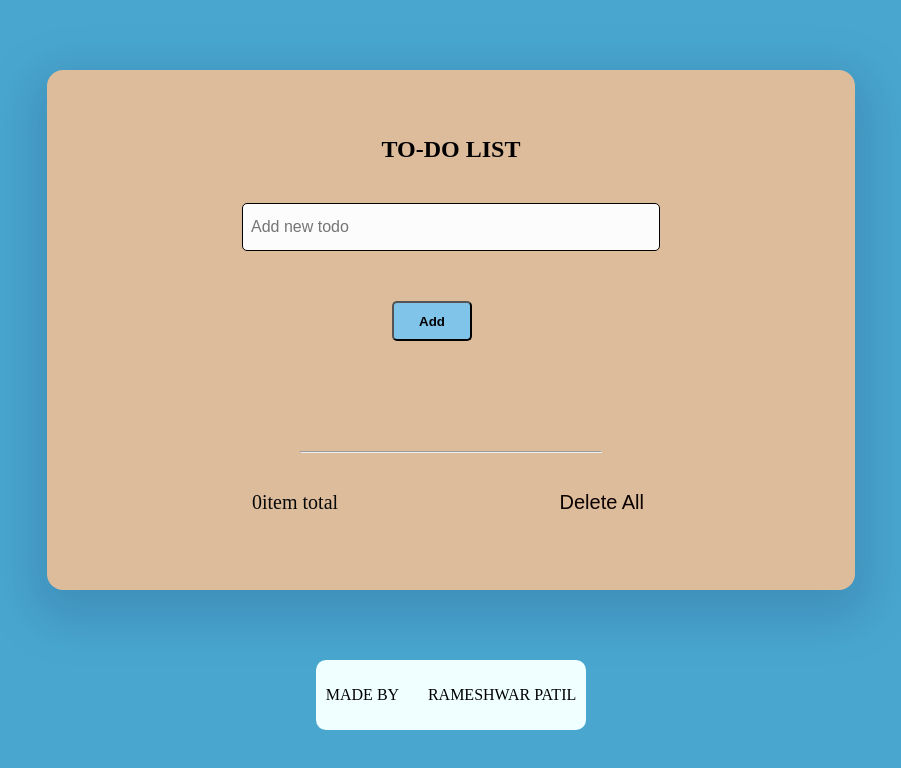
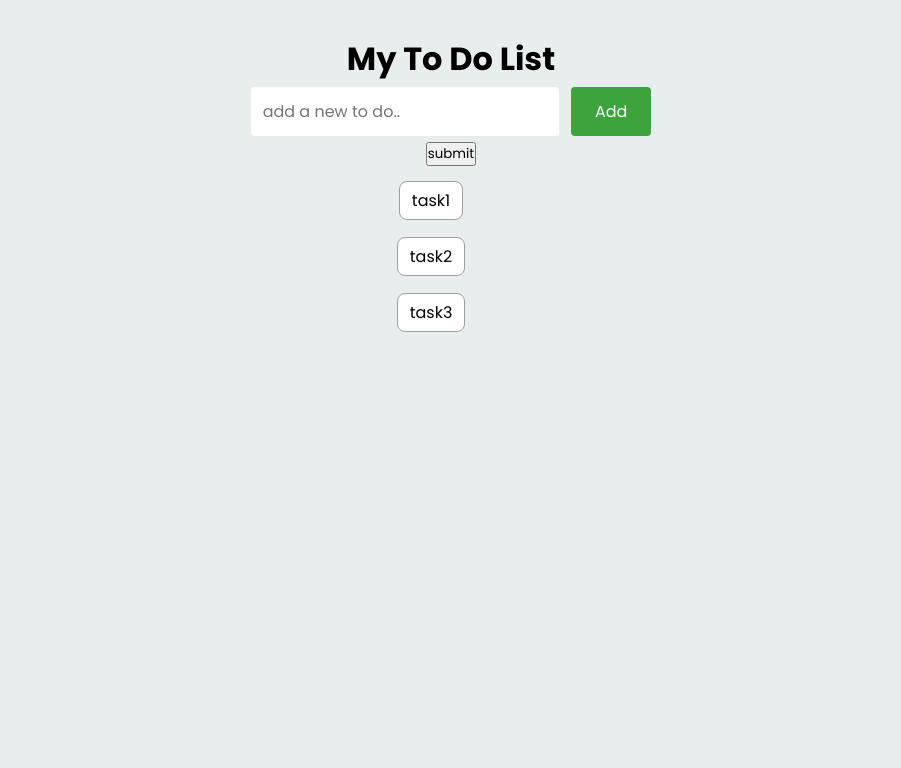
Before and after one commit to rampatil119/To-do-list, a website built with Vite: page index.html in a window 1280 px wide. Shown: the whole page, without its empty margins (189-1090 px from the left). Built offline with nearby package versions, Linux system fonts and the light colour scheme.

Commit message:
create todo list

```diff
--- a/index.html
+++ b/index.html
@@ -3,37 +3,24 @@
 <head>
   <meta charset="UTF-8">
   <meta name="viewport" content="width=device-width, initial-scale=1.0">
-  <title>project</title>
+  <title>To-Do list project</title>
   <link rel="stylesheet" href="style.css">
-
   <script src="script.js"></script>
-
 </head>
 <body>
-<section class="todo">
-  <h2>To-do list</h2>
-  <div class="input">
-    <input type="text" class="input-filed" id="todoInput" placeholder="Add new todo"> <button type="button" id="addbtn" class="btn">Add</button>
+  <div class="container">
+    <div class="input-container">
+      <h1>My To Do List</h1>
+      <input type="text" placeholder="add a new to do.." id="inputBox">
 
-  <ul class="scroll">
-    <li id="todolist">
+      <input type="button" value="Add" id="addBtn">
+      <button type="submit" id="sub">submit</button>
+      <ul class="todoList" id="todoList">
+        <li>task1</li>
+        <li>task2</li>
+        <li>task3</li>
+      </ul>
+    </div>
 
-    </li>
-  </ul>
-  <div>
-    <hr class="counter">
-    <div class="counter-container">
-      <p><span>0</span>item total</p>
-      <button id="deleteButton">Delete All</button>
-    </div>
-  </div>
-
-</section>
-<footer>
-  <div class="footer">
-    <p class="made-by">made by</p>
-    <p class="author">rameshwar patil</p>
-  </div>
-</footer>
 </body>
 </html>
--- /dev/null
+++ b/script.js
@@ -0,0 +1,14 @@
+const inputBox=document.getElementById('inputBox');
+const addBtn=document.getElementById('addBtn');
+const todoList=document.getElementById('todoList');
+const sub=document.getElementById('sub')
+
+
+
+const add=()=>{
+    alert("hello ram")
+}
+
+sub.addEventListener('click',add)
+
+addBtn.addEventListener('click',addTodo)
--- a/style.css
+++ b/style.css
@@ -1,116 +1,71 @@
-body{
-    background: rgb(73, 167, 207);
-    margin: 0;
+@import url('https://fonts.googleapis.com/css2?family=Poppins:ital,wght@0,100;0,200;0,300;0,400;0,500;0,600;0,700;0,800;0,900;1,100;1,200;1,300;1,400;1,500;1,600;1,700;1,800;1,900&display=swap');
+*{
+    margin:0;
     padding: 0;
     box-sizing: border-box;
-    height: 100vh;
-    display: flex;
-    flex-direction: column;
-    justify-content: space-evenly;
-    align-items: center;
-}
-/* .btn{
-  color: rgb(10, 20, 20);
-  font-size:20px;
-  padding: 15px;
-  margin-top: 10px;
-  width: 80px;
-  border: 2px solid black;
-  background-color: rgb(42, 89, 230);
-  border-radius: 5px;
-  margin-left: 150px;
-  color: white;
-
-
-
-
-} */
-
-
-.todo{
-    display: flex;
-    flex-direction: column;
-    padding: 20px;
-    justify-content: center;
-    background: rgb(221, 188, 155);
-    border-radius: 1rem;
-    height: 60%;
-    width: 60%;
-    align-items: center;
-    box-shadow: 0 1rem 3rem 1rem  rgb(0, 23,71,0.15);
+    font-family: "Poppins", serif;
 
 }
-h2{
-    text-transform: uppercase;
-    color: black;
-    height: 3rem;
-    text-align: center;
+body{
+    background-color: rgb(232, 238, 238);
 }
-input{
-    display: flex;
-   position: relative;
-}
-.input-filed{
-    width: 400px;
-    height: 30px;
-    padding: 8px;
-    border: 1px solid black;
-    border-radius: 5px;
-    font-size: 1rem;
-    background-color: rgb(252, 252, 252);
-
-}
-ul{
-    padding: 0;
-    margin: 0;
-    overflow: scroll;
-}
-li{
+.container{
     display: flex;
     flex-direction: column;
     gap: 1.3rem;
     padding: 5px;
+    align-items: center;
+    justify-content: center;
 }
-.counter{
-  color: rgba(0, 0, 0, 0.568);
-  width: 300PX;
-  margin-top: 100px;
+
+.input-container{
+    width: 100%;
+    max-width: 500px;
+    text-align: center;
+    padding: 30px;
 
 }
-.counter-container{
-    display: flex;
-    padding: 10px;
-    justify-content: space-between;
-    color: rgb(6, 9, 9);
+.input-container input{
+    border: none;
+    outline: none;
+    padding: 12px;
+    margin-block: 4px;
+    border-radius: 4px;
+    font-size: 16px;
+}
+.input-container input[type="text"]{
+    width: 70%;
 
 }
-.counter-container p{
-    font-size: 20px;
-
+.input-container input[type="button"]{
+    background-color: #3da33d;
+    color: #fff;
+    font-size: 700;
+    margin-left: 8px;
+    cursor: pointer;
+    padding: 12px 24px;
 }
-.counter-container button{
-    border: none;
-    background-color: transparent;
-    color: rgb(11, 1, 1);
-    font-size: 20px;
+.input-container input[type="button"]:hover{
+    background-color: rgb(50, 110, 110);
 }
-.footer{
+ul{
+    width: 100%;
+    max-width: 400px;
     display: flex;
-    gap: 1.8rem;
-    background-color: azure;
-    padding: 10px;
-    border-radius: 10px;
-    text-transform: uppercase;
+    flex-direction: column;
+    align-items: center;
+    justify-content: center;
+    margin-top: 10px;
+}
+ul li{
+     list-style-type: none;
+     cursor: pointer;
+     border-radius: 8px;
+     border: 0.125px solid #a19f9f;
+     padding: 6px 12px;
+     margin-top: 5px;
+     background-color: #ffffff;
+     margin-block-end: 12px;
 
 
 }
-.btn{
-    margin-top: 50px;
-    margin-left: 150px;
-    height: 40px;
-    width: 80px;
-    background-color: #80C4E9;
-    border-radius: 5px;
-    font-weight: 700;
-    color: rgb(0, 1, 2);
-}
```
